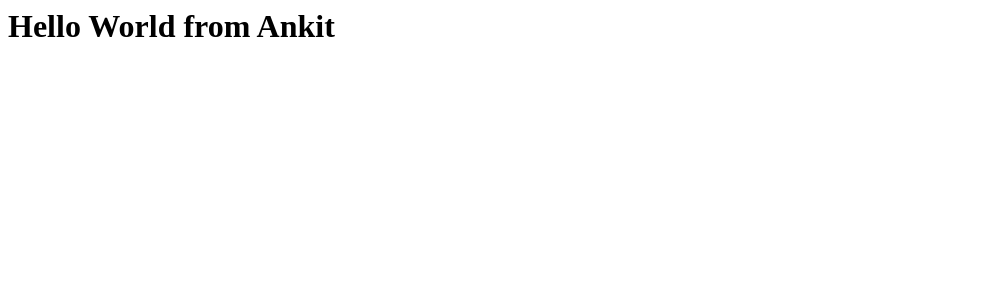
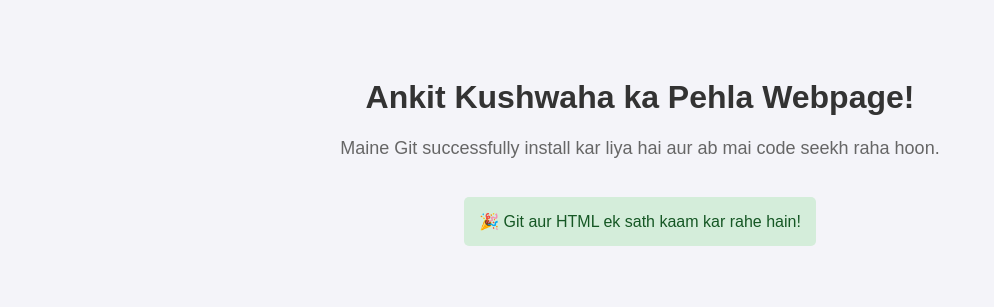
Before and after one commit to asshu477-sys/My-portfolio, a plain HTML site: page index.html in a window 1280 px wide. Shown: the whole page, without its empty margins (0-994 px from the left). Drawn offline with Linux system fonts and the light colour scheme.

Commit message:
My Demo HTML code added

```diff
--- a/index.html
+++ b/index.html
@@ -1 +1,41 @@
-<h1>Hello World from Ankit</h1>
+<!DOCTYPE html>
+<html lang="en">
+<head>
+    <meta charset="UTF-8">
+    <meta name="viewport" content="width=device-width, initial-scale=1.0">
+    <title>Mera Pehla Git Project</title>
+    <style>
+        body {
+            font-family: Arial, sans-serif;
+            background-color: #f4f4f9;
+            text-align: center;
+            padding: 50px;
+        }
+        h1 {
+            color: #333;
+        }
+        p {
+            color: #666;
+            font-size: 18px;
+        }
+        .success-box {
+            background-color: #d4edda;
+            color: #155724;
+            padding: 15px;
+            border-radius: 5px;
+            display: inline-block;
+            margin-top: 20px;
+        }
+    </style>
+</head>
+<body>
+
+    <h1>Ankit Kushwaha ka Pehla Webpage!</h1>
+    <p>Maine Git successfully install kar liya hai aur ab mai code seekh raha hoon.</p>
+
+    <div class="success-box">
+        🎉 Git aur HTML ek sath kaam kar rahe hain!
+    </div>
+
+</body>
+</html>
```
